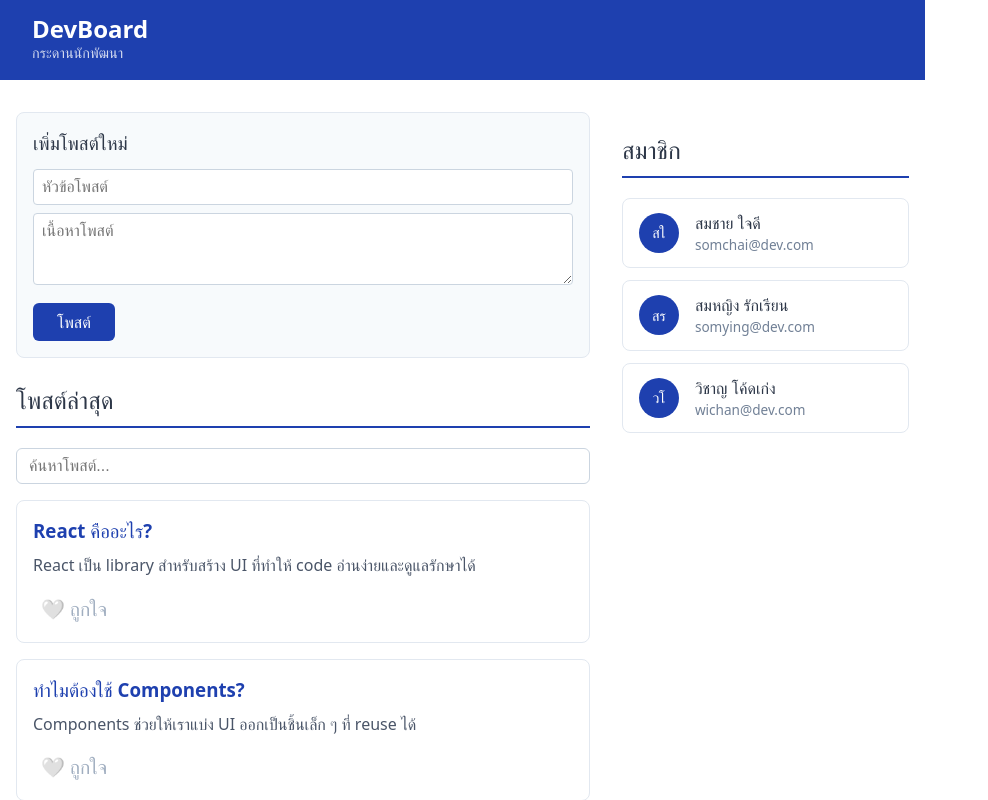
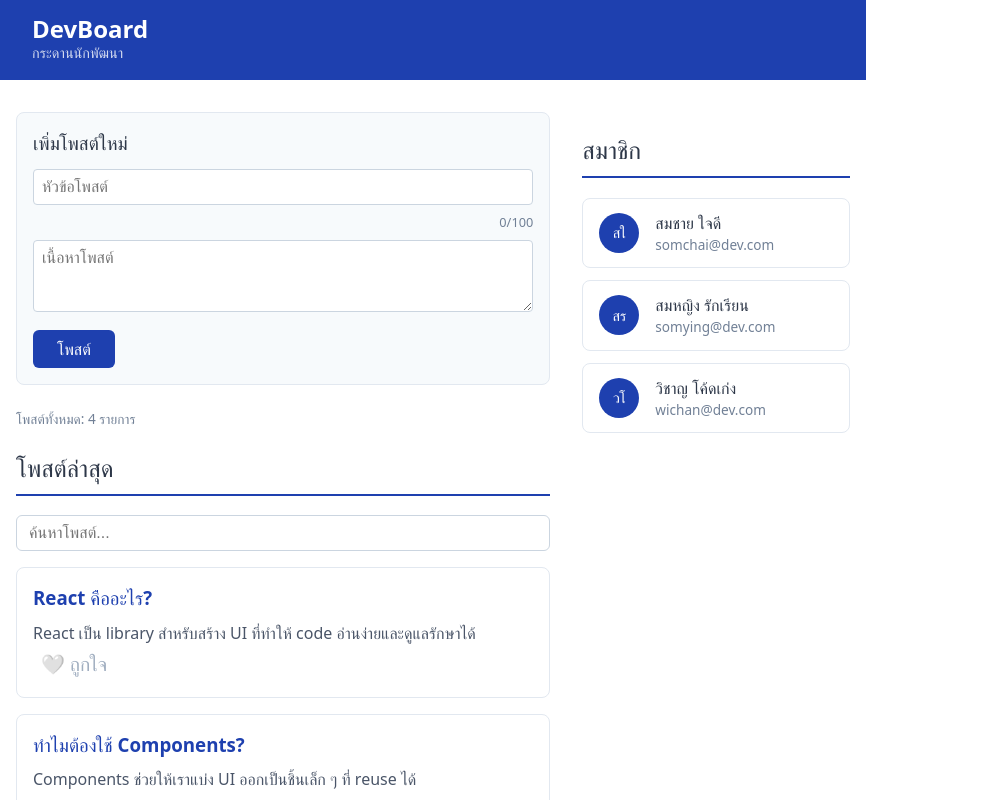
Before and after one commit to 67160026-cmd/devboard-67160026, a React (Vite) app: page / in a window 1280 px wide. Shown: the top 800 px of the page, without its empty margins (0-988 px from the left). Built offline with nearby package versions, Linux system fonts and the light colour scheme.

Commit message:
feat: task2 - search, favorites, add post form

```diff
--- a/src/components/AddPostForm.jsx
+++ b/src/components/AddPostForm.jsx
@@ -3,6 +3,9 @@ import { useState } from "react";
 function AddPostForm({ onAddPost }) {
   const [title, setTitle] = useState("");
   const [body, setBody] = useState("");
+
+  const Max_Title = 100;
+  const countTitle = Max_Title - title.length;
 
   function handleSubmit(e) {
     e.preventDefault();
@@ -33,6 +36,7 @@ function AddPostForm({ onAddPost }) {
         placeholder="หัวข้อโพสต์"
         value={title}
         onChange={(e) => setTitle(e.target.value)}
+        maxLength={Max_Title}
         style={{
           width: "100%",
           padding: "0.5rem",
@@ -43,6 +47,18 @@ function AddPostForm({ onAddPost }) {
           boxSizing: "border-box",
         }}
       />
+
+      {/* ตัวนับตัวอักษร */}
+      <div
+        style={{
+          textAlign: "right",
+          fontSize: "0.8rem",
+          marginBottom: "0.5rem",
+          color: countTitle < 10 ? "#e53e3e" : "#718096", // เปลี่ยนสีเมื่อ countTitle น้อยกว่า 10 EX. 100(Max_Title) - 91(title.length) = 9 จะเปลี่ยนเป็นสีแดง
+        }}
+      >
+        {title.length}/{Max_Title}
+      </div>
 
       <textarea
         placeholder="เนื้อหาโพสต์"
--- a/src/components/PostCard.jsx
+++ b/src/components/PostCard.jsx
@@ -10,9 +10,7 @@ function PostCard({ title, body, isFavorite, onToggleFavorite }) {
       }}
     >
       <h3 style={{ margin: "0 0 0.5rem", color: "#1e40af" }}>{title}</h3>
-      <p style={{ margin: "0 0 0.75rem", color: "#4a5568", lineHeight: 1.6 }}>
-        {body}
-      </p>
+      <p style={{ margin: 0, color: "#4a5568", lineHeight: 1.6 }}>{body}</p>
 
       {/* ปุ่มถูกใจ */}
       <button
--- a/src/components/PostList.jsx
+++ b/src/components/PostList.jsx
@@ -1,5 +1,6 @@
 import { useState } from "react";
 import PostCard from "./PostCard";
+import PostCount from "./PostCount";
 
 function PostList({ posts, favorites, onToggleFavorite }) {
   const [search, setSearch] = useState("");
@@ -11,6 +12,7 @@ function PostList({ posts, favorites, onToggleFavorite }) {
 
   return (
     <div>
+      <PostCount posts={posts} />
       <h2
         style={{
           color: "#2d3748",
```
